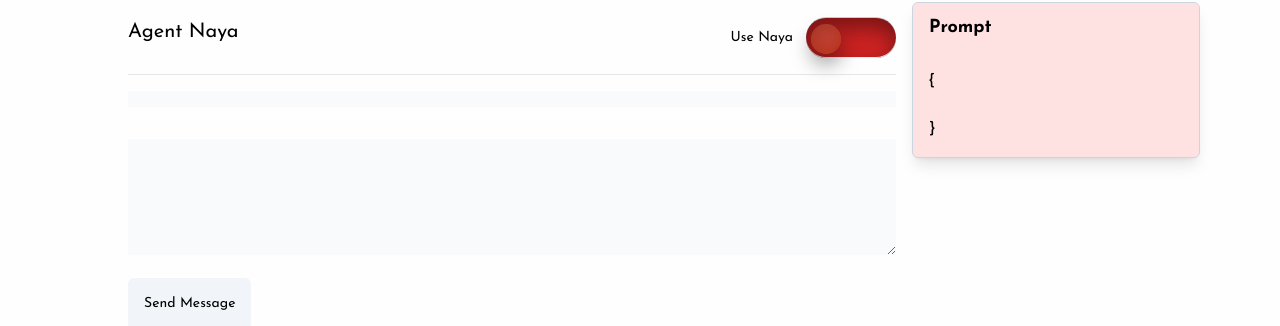
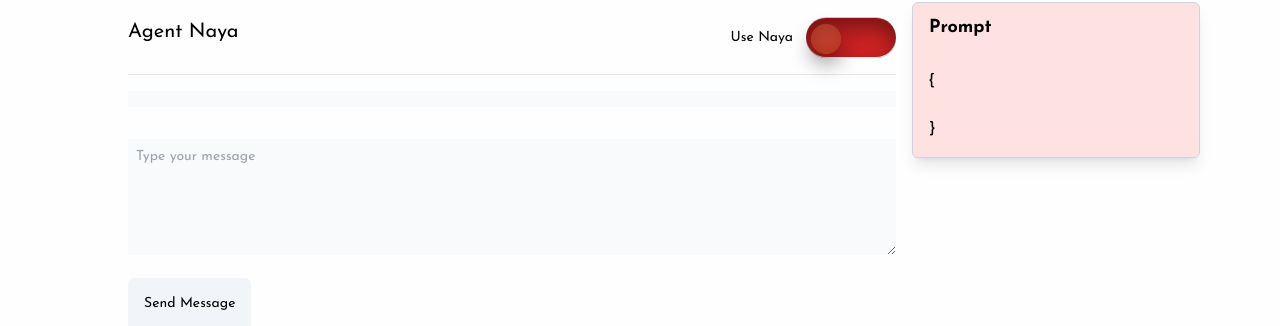
Before and after one commit to gideononyewuenyi/naya-demo, a Next.js app: page / in a window 1280 px wide. Shown: the part 78-404 px from the top of the page. Built offline with nearby package versions, Linux system fonts and the light colour scheme.

Commit message:
layout update

```diff
--- a/src/app/page.tsx
+++ b/src/app/page.tsx
@@ -95,6 +95,7 @@ export default function Home() {
           <textarea
             className="flex-1 border-gray-300 focus:border-gray-500 p-2 w-full bg-slate-50 my-4"
             rows={5}
+            placeholder="Type your message"
             onChange={(event) => {
               setInput(event.target.value);
             }}
@@ -129,7 +130,7 @@ export default function Home() {
       )}
       {useNaya && (
         <div
-          className={`fixed right-20 top-20 w-72 h-auto shadow-lg rounded-md border border-slate-300 z-10 ${backgroundColor}`}
+          className={`lg:fixed right-20 lg:mt-0 mt-6 top-20 lg:w-72 h-auto shadow-lg rounded-md border border-slate-300 z-10 ${backgroundColor}`}
         >
           <div
             className="items-center flex p-4 rounded-md"
```
